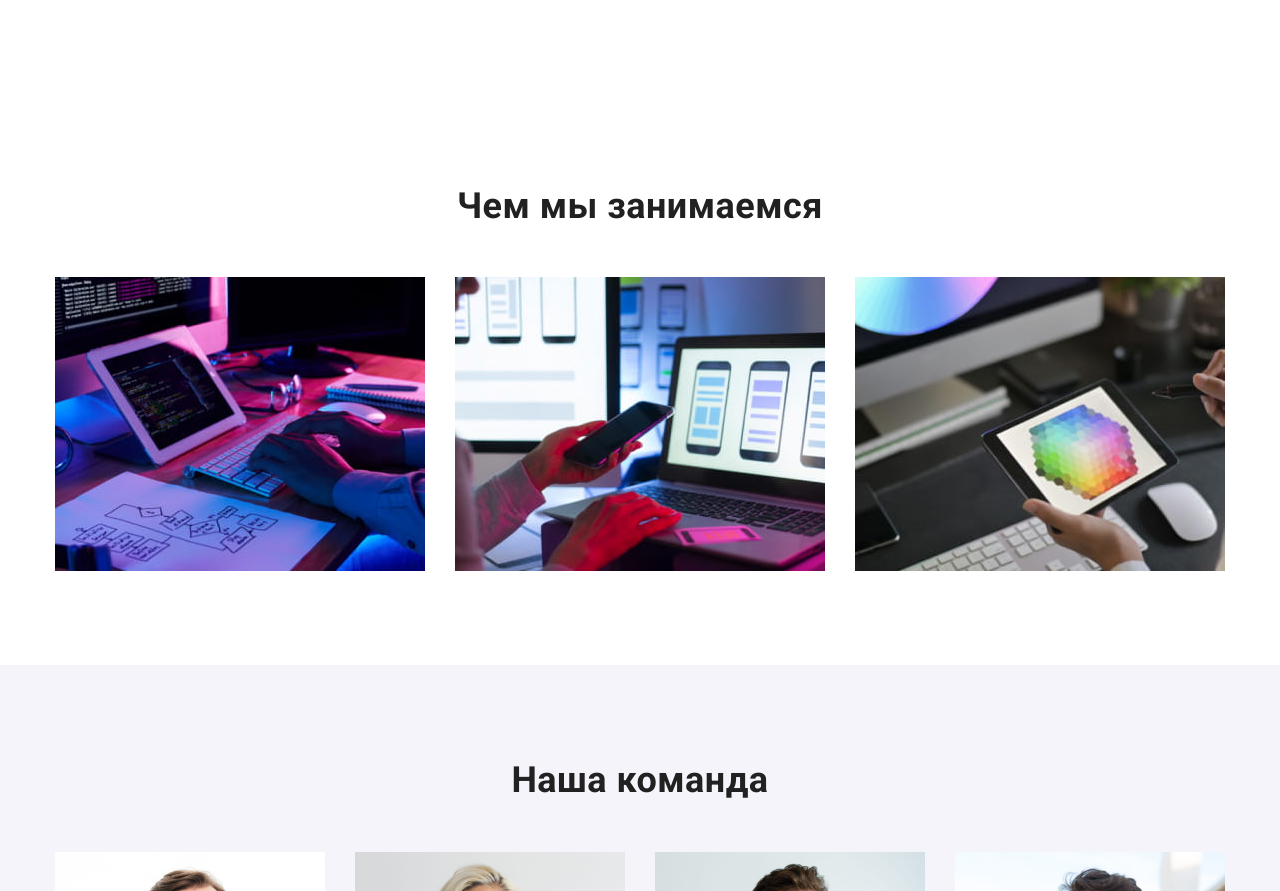
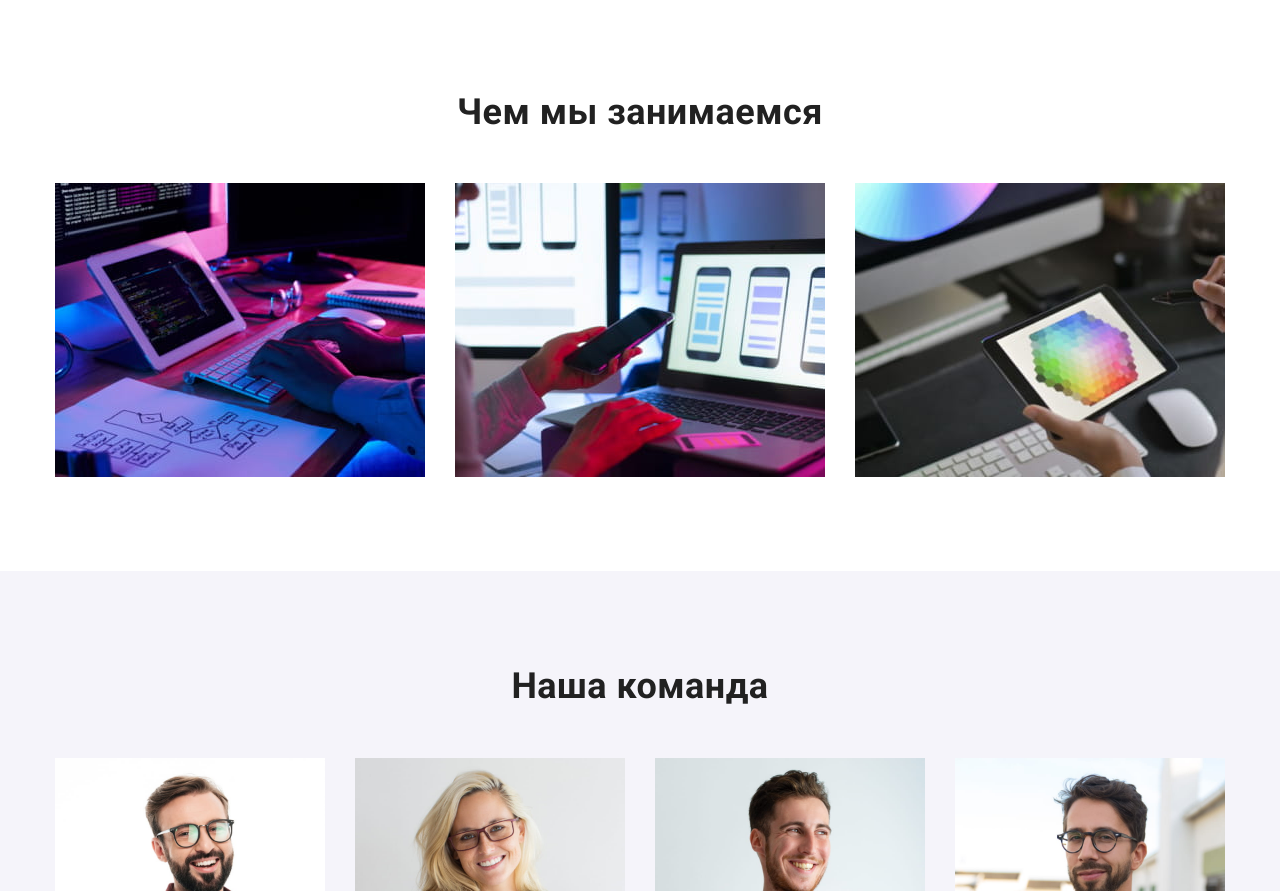
Before and after one commit to mihailsin/goit-markup-hw-03, a plain HTML site: page index.html in a window 1280 px wide. Shown: the part 875-1766 px from the top of the page. Drawn offline with nearby package versions, Linux system fonts and the light colour scheme.

Commit message:
Убирает верхний паддинг в "features"

```diff
--- a/css/styles.css
+++ b/css/styles.css
@@ -13,6 +13,7 @@
   --foot-contacts-color: rgba(255, 255, 255, 0.6);
   --subimage-box-color: #eeeeee;
   --header-border-color: #ececec;
+  --hero-overlay-color: rgba(47, 48, 58, 0.4);
 }
 html {
   box-sizing: border-box;
@@ -231,6 +232,9 @@ img {
   line-height: 1.71;
 }
 /* Features */
+.features {
+  padding-bottom: 94px;
+}
 .features-list {
   display: flex;
   flex-wrap: wrap;
--- a/index.html
+++ b/index.html
@@ -82,7 +82,7 @@
         </div>
       </section>
       <!--Список услуг-->
-      <section class="features section">
+      <section class="features">
         <div class="container">
           <h2 class="section-title">Чем мы занимаемся</h2>
           <ul class="features-list unmarked">
```
